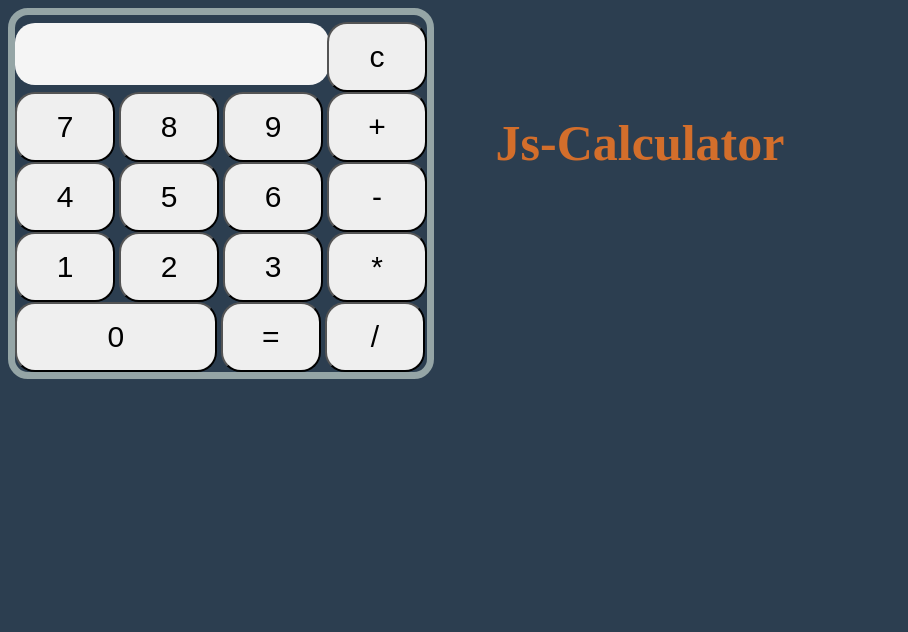
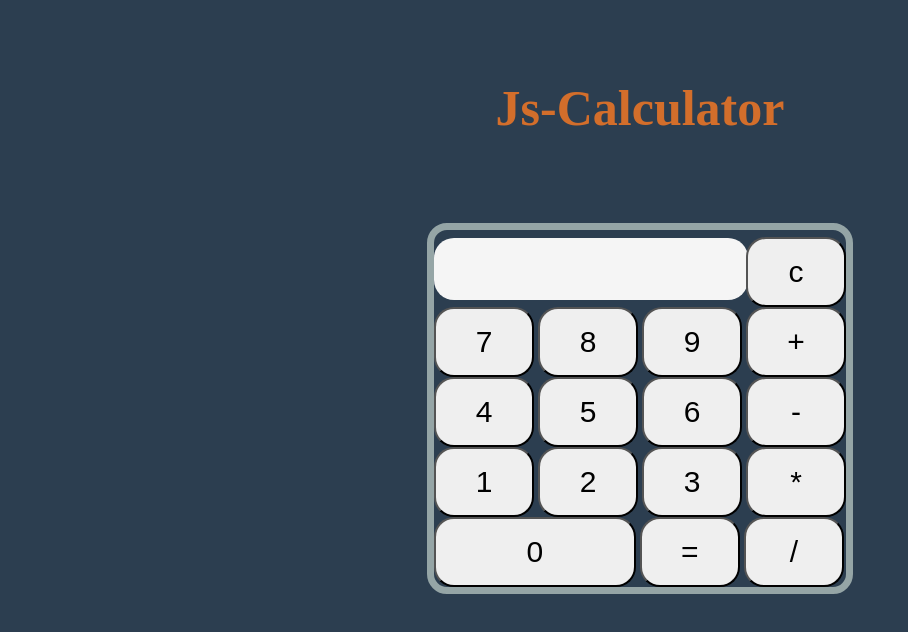
Before and after one commit to jeichlcof/javascript-calculator, a plain HTML site: page index.html in a window 1280 px wide. Shown: the whole page, without its empty margins (0-908 px from the left). Drawn offline with Linux system fonts and the light colour scheme.

Commit message:
Update index.css

```diff
--- a/index.css
+++ b/index.css
@@ -4,11 +4,14 @@
 
 body {
   background-color: #2c3e50;
+  height: 100vh;
+  display: flex;
+  justify-content: center;
+  align-items: center;
 }
 .main {
   background-color: #2c3e50;
   position: absolute;
-
   border: 7px solid #95a5a6;
   padding-top: 27px;
   border-radius: 20px;
@@ -21,10 +24,8 @@ body {
 }
 
 h1 {
-  position: absolute;
-  left: 50%;
-  top: 10%;
-  transform: translateX(-50%);
+  display: flex;
+  transform: translateY(-300px);
   font-size: 50px;
   color: #d36e2b;
 }
```
